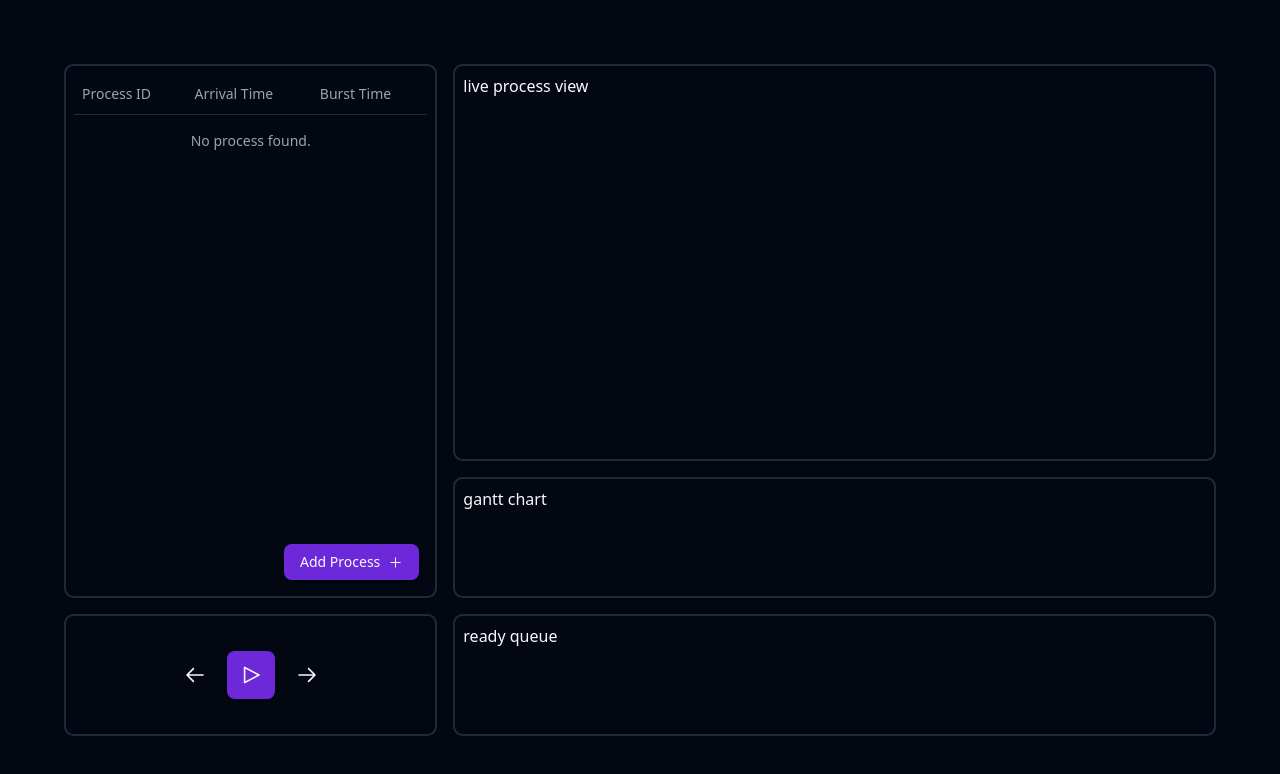
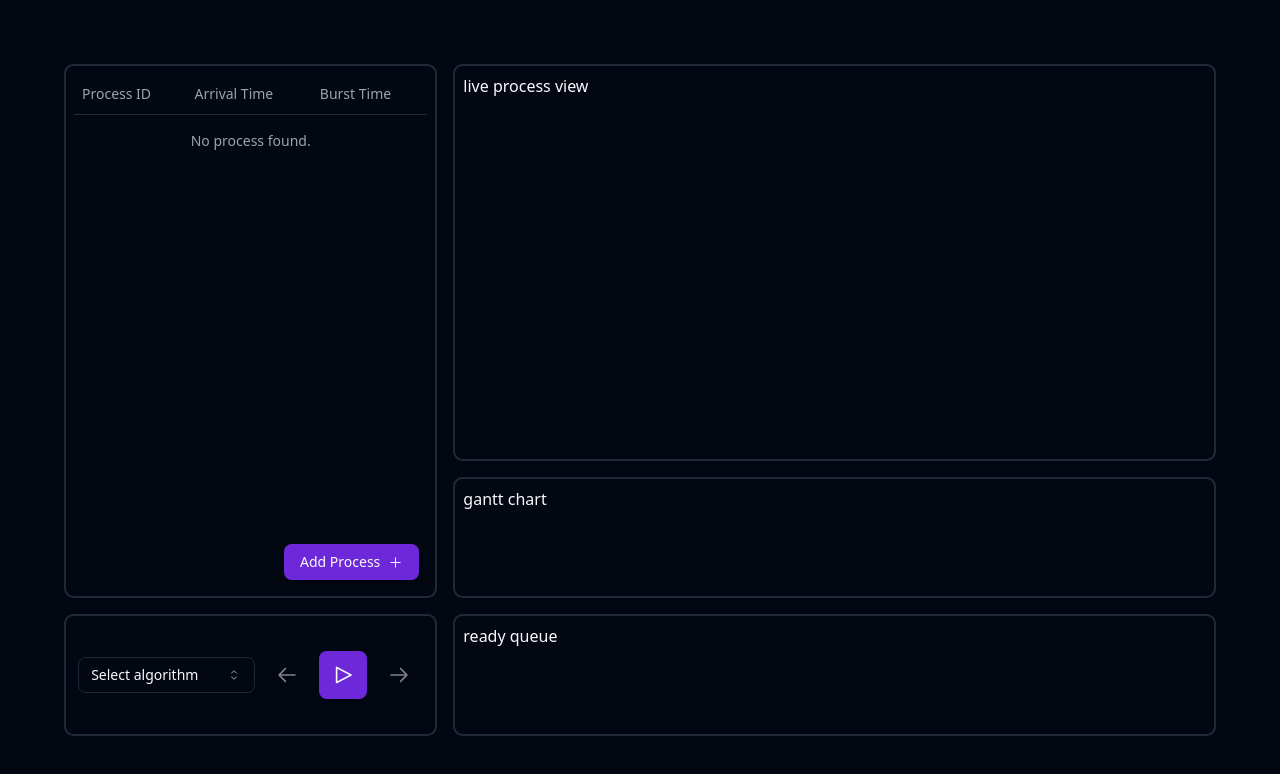
Before and after one commit to Nirlep5252/scheduling-algorithms, a React (Vite) app: page / in a window 1280 px wide. Shown: the top 774 px of the page. Built offline with nearby package versions, Linux system fonts and the light colour scheme.

Commit message:
feat: add simulation state

```diff
--- a/package.json
+++ b/package.json
@@ -14,6 +14,7 @@
     "@radix-ui/react-icons": "^1.3.0",
     "@radix-ui/react-label": "^2.0.2",
     "@radix-ui/react-popover": "^1.0.7",
+    "@radix-ui/react-select": "^2.0.0",
     "@radix-ui/react-slot": "^1.0.2",
     "@vitejs/plugin-react": "^4.2.1",
     "class-variance-authority": "^0.7.0",
--- a/src/components/simulation-controller.tsx
+++ b/src/components/simulation-controller.tsx
@@ -2,28 +2,57 @@
 import { Button } from "@/components/ui/button";
 import { ArrowLeftIcon, ArrowRightIcon, PlayIcon } from "@radix-ui/react-icons";
 import { cn } from "@/lib/utils";
+import {
+  Select,
+  SelectContent,
+  SelectItem,
+  SelectTrigger,
+  SelectValue,
+} from "@/components/ui/select";
+import { useSimulationStatus } from "@/stores/simulation-status";
 
 interface Props {
   className?: string;
 }
 
 export const SimulationController: React.FC<Props> = (props) => {
+  const { isRunning, isPaused, setAlgorithm } = useSimulationStatus();
+
   return (
-    <div
-      className={cn(
-        props.className,
-        "flex flex-col items-center justify-center"
-      )}
-    >
-      <div className="algo-selector"></div>
+    <div className={cn(props.className, "flex items-center justify-around")}>
+      <div className="algo-selector w-1/2">
+        <Select
+          onValueChange={(value) => {
+            // @ts-expect-error stoopid
+            setAlgorithm(value);
+          }}
+        >
+          <SelectTrigger>
+            <SelectValue placeholder="Select algorithm" />
+          </SelectTrigger>
+          <SelectContent>
+            <SelectItem value="fcfs">FCFS</SelectItem>
+          </SelectContent>
+        </Select>
+      </div>
       <div className="controls flex items-center justify-center gap-2">
-        <Button variant={"ghost"} size="icon" className="w-12 h-12">
+        <Button
+          disabled={isPaused || !isRunning}
+          variant={"ghost"}
+          size="icon"
+          className="w-12 h-12"
+        >
           <ArrowLeftIcon className="w-6 h-6" />
         </Button>
         <Button size="icon" className="w-12 h-12">
           <PlayIcon className="w-6 h-6" />
         </Button>
-        <Button variant={"ghost"} size="icon" className="w-12 h-12">
+        <Button
+          disabled={isPaused || !isRunning}
+          variant={"ghost"}
+          size="icon"
+          className="w-12 h-12"
+        >
           <ArrowRightIcon className="w-6 h-6" />
         </Button>
       </div>
--- /dev/null
+++ b/src/components/ui/select.tsx
@@ -0,0 +1,162 @@
+import * as React from "react"
+import {
+  CaretSortIcon,
+  CheckIcon,
+  ChevronDownIcon,
+  ChevronUpIcon,
+} from "@radix-ui/react-icons"
+import * as SelectPrimitive from "@radix-ui/react-select"
+
+import { cn } from "@/lib/utils"
+
+const Select = SelectPrimitive.Root
+
+const SelectGroup = SelectPrimitive.Group
+
+const SelectValue = SelectPrimitive.Value
+
+const SelectTrigger = React.forwardRef<
+  React.ElementRef<typeof SelectPrimitive.Trigger>,
+  React.ComponentPropsWithoutRef<typeof SelectPrimitive.Trigger>
+>(({ className, children, ...props }, ref) => (
+  <SelectPrimitive.Trigger
+    ref={ref}
+    className={cn(
+      "flex h-9 w-full items-center justify-between whitespace-nowrap rounded-md border border-input bg-transparent px-3 py-2 text-sm shadow-sm ring-offset-background placeholder:text-muted-foreground focus:outline-none focus:ring-1 focus:ring-ring disabled:cursor-not-allowed disabled:opacity-50 [&>span]:line-clamp-1",
+      className
+    )}
+    {...props}
+  >
+    {children}
+    <SelectPrimitive.Icon asChild>
+      <CaretSortIcon className="h-4 w-4 opacity-50" />
+    </SelectPrimitive.Icon>
+  </SelectPrimitive.Trigger>
+))
+SelectTrigger.displayName = SelectPrimitive.Trigger.displayName
+
+const SelectScrollUpButton = React.forwardRef<
+  React.ElementRef<typeof SelectPrimitive.ScrollUpButton>,
+  React.ComponentPropsWithoutRef<typeof SelectPrimitive.ScrollUpButton>
+>(({ className, ...props }, ref) => (
+  <SelectPrimitive.ScrollUpButton
+    ref={ref}
+    className={cn(
+      "flex cursor-default items-center justify-center py-1",
+      className
+    )}
+    {...props}
+  >
+    <ChevronUpIcon />
+  </SelectPrimitive.ScrollUpButton>
+))
+SelectScrollUpButton.displayName = SelectPrimitive.ScrollUpButton.displayName
+
+const SelectScrollDownButton = React.forwardRef<
+  React.ElementRef<typeof SelectPrimitive.ScrollDownButton>,
+  React.ComponentPropsWithoutRef<typeof SelectPrimitive.ScrollDownButton>
+>(({ className, ...props }, ref) => (
+  <SelectPrimitive.ScrollDownButton
+    ref={ref}
+    className={cn(
+      "flex cursor-default items-center justify-center py-1",
+      className
+    )}
+    {...props}
+  >
+    <ChevronDownIcon />
+  </SelectPrimitive.ScrollDownButton>
+))
+SelectScrollDownButton.displayName =
+  SelectPrimitive.ScrollDownButton.displayName
+
+const SelectContent = React.forwardRef<
+  React.ElementRef<typeof SelectPrimitive.Content>,
+  React.ComponentPropsWithoutRef<typeof SelectPrimitive.Content>
+>(({ className, children, position = "popper", ...props }, ref) => (
+  <SelectPrimitive.Portal>
+    <SelectPrimitive.Content
+      ref={ref}
+      className={cn(
+        "relative z-50 max-h-96 min-w-[8rem] overflow-hidden rounded-md border bg-popover text-popover-foreground shadow-md data-[state=open]:animate-in data-[state=closed]:animate-out data-[state=closed]:fade-out-0 data-[state=open]:fade-in-0 data-[state=closed]:zoom-out-95 data-[state=open]:zoom-in-95 data-[side=bottom]:slide-in-from-top-2 data-[side=left]:slide-in-from-right-2 data-[side=right]:slide-in-from-left-2 data-[side=top]:slide-in-from-bottom-2",
+        position === "popper" &&
+          "data-[side=bottom]:translate-y-1 data-[side=left]:-translate-x-1 data-[side=right]:translate-x-1 data-[side=top]:-translate-y-1",
+        className
+      )}
+      position={position}
+      {...props}
+    >
+      <SelectScrollUpButton />
+      <SelectPrimitive.Viewport
+        className={cn(
+          "p-1",
+          position === "popper" &&
+            "h-[var(--radix-select-trigger-height)] w-full min-w-[var(--radix-select-trigger-width)]"
+        )}
+      >
+        {children}
+      </SelectPrimitive.Viewport>
+      <SelectScrollDownButton />
+    </SelectPrimitive.Content>
+  </SelectPrimitive.Portal>
+))
+SelectContent.displayName = SelectPrimitive.Content.displayName
+
+const SelectLabel = React.forwardRef<
+  React.ElementRef<typeof SelectPrimitive.Label>,
+  React.ComponentPropsWithoutRef<typeof SelectPrimitive.Label>
+>(({ className, ...props }, ref) => (
+  <SelectPrimitive.Label
+    ref={ref}
+    className={cn("px-2 py-1.5 text-sm font-semibold", className)}
+    {...props}
+  />
+))
+SelectLabel.displayName = SelectPrimitive.Label.displayName
+
+const SelectItem = React.forwardRef<
+  React.ElementRef<typeof SelectPrimitive.Item>,
+  React.ComponentPropsWithoutRef<typeof SelectPrimitive.Item>
+>(({ className, children, ...props }, ref) => (
+  <SelectPrimitive.Item
+    ref={ref}
+    className={cn(
+      "relative flex w-full cursor-default select-none items-center rounded-sm py-1.5 pl-2 pr-8 text-sm outline-none focus:bg-accent focus:text-accent-foreground data-[disabled]:pointer-events-none data-[disabled]:opacity-50",
+      className
+    )}
+    {...props}
+  >
+    <span className="absolute right-2 flex h-3.5 w-3.5 items-center justify-center">
+      <SelectPrimitive.ItemIndicator>
+        <CheckIcon className="h-4 w-4" />
+      </SelectPrimitive.ItemIndicator>
+    </span>
+    <SelectPrimitive.ItemText>{children}</SelectPrimitive.ItemText>
+  </SelectPrimitive.Item>
+))
+SelectItem.displayName = SelectPrimitive.Item.displayName
+
+const SelectSeparator = React.forwardRef<
+  React.ElementRef<typeof SelectPrimitive.Separator>,
+  React.ComponentPropsWithoutRef<typeof SelectPrimitive.Separator>
+>(({ className, ...props }, ref) => (
+  <SelectPrimitive.Separator
+    ref={ref}
+    className={cn("-mx-1 my-1 h-px bg-muted", className)}
+    {...props}
+  />
+))
+SelectSeparator.displayName = SelectPrimitive.Separator.displayName
+
+export {
+  Select,
+  SelectGroup,
+  SelectValue,
+  SelectTrigger,
+  SelectContent,
+  SelectLabel,
+  SelectItem,
+  SelectSeparator,
+  SelectScrollUpButton,
+  SelectScrollDownButton,
+}
--- /dev/null
+++ b/src/stores/simulation-status.ts
@@ -0,0 +1,44 @@
+import { create } from "zustand";
+import { persist } from "zustand/middleware";
+
+interface State {
+  isRunning: boolean;
+  isPaused: boolean;
+  algorithm: "fcfs";
+}
+
+interface Actions {
+  pause: () => void;
+  resume: () => void;
+  start: () => void;
+  stop: () => void;
+  setAlgorithm: (algorithm: State["algorithm"]) => void;
+}
+
+export const useSimulationStatus = create<State & Actions>()(
+  persist(
+    (set) => ({
+      isRunning: false,
+      isPaused: false,
+      algorithm: "fcfs",
+      pause() {
+        set({ isPaused: true });
+      },
+      resume() {
+        set({ isPaused: false });
+      },
+      start() {
+        set({ isRunning: true });
+      },
+      stop() {
+        set({ isRunning: false });
+      },
+      setAlgorithm(algorithm) {
+        set({ algorithm });
+      },
+    }),
+    {
+      name: "os-simulation-status",
+    }
+  )
+);
```
Also changed, not shown: 1 other file (tests, documents, lock files or other folders).
